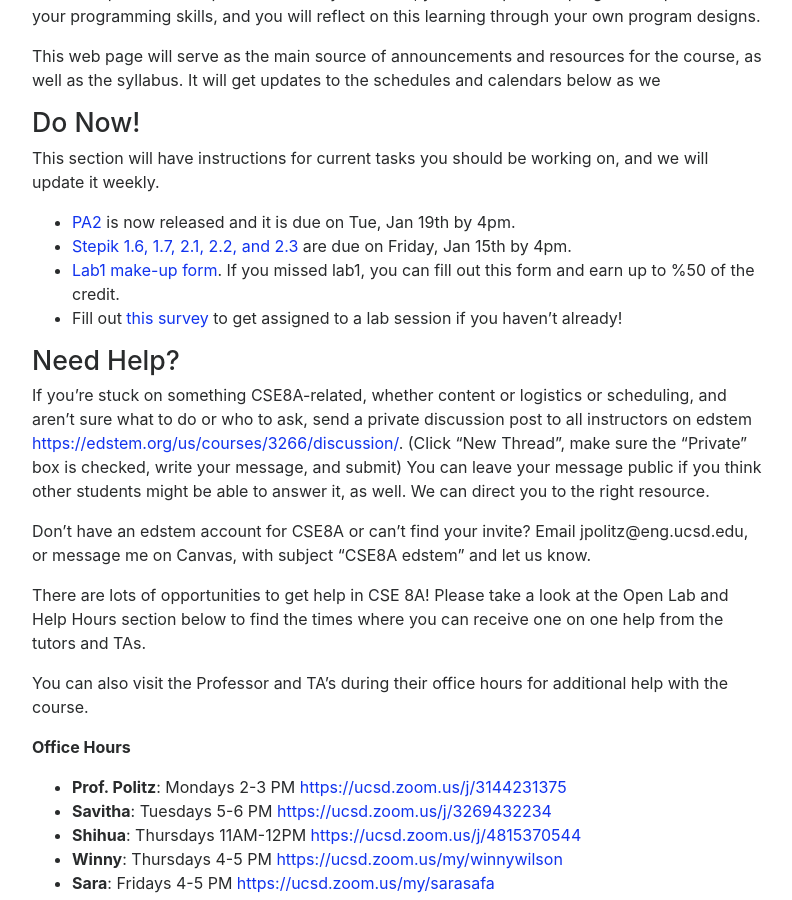
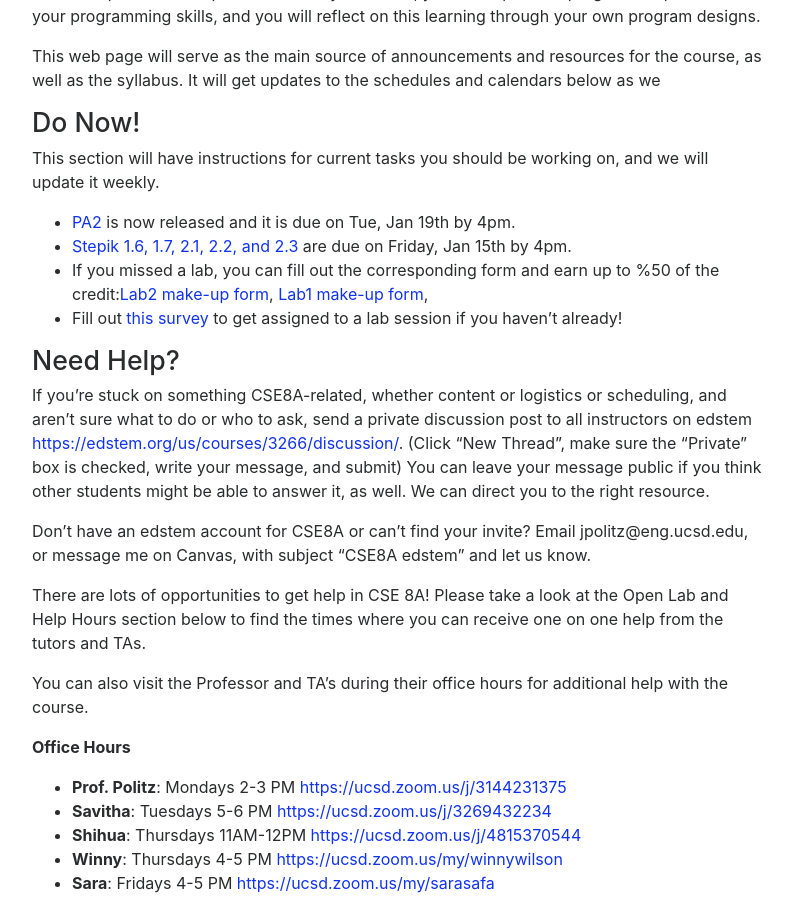
Before and after one commit to ucsd-cse8a-w21/ucsd-cse8a-w21.github.io, a Jekyll site: the page built from index.md, in a window 1280 px wide and 900 px high, scrolled down 731 px. Shown: the whole window, without its empty margins (243-1035 px from the left). Built offline with Jekyll 4.4.1, drawn with Linux system fonts in a browser that asks for light colours; nearby versions of some CDN libraries.

Commit message:
Update index.md

```diff
--- a/index.md
+++ b/index.md
@@ -30,7 +30,7 @@ on, and we will update it weekly.
 
 - [PA2](https://docs.google.com/document/d/1SxHtmDNzdm2Ogs2zA3SGog9fRD35dGPe/edit?ts=5fffccc1#) is now released and it is due on Tue, Jan 19th by 4pm.
 - [Stepik 1.6, 1.7, 2.1, 2.2, and 2.3](https://stepik.org/lesson/467747/step/1?unit=458566) are due on Friday, Jan 15th by 4pm.
-- [Lab1 make-up form](https://forms.gle/QybphWqaceBJUVQR9). If you missed lab1, you can fill out this form and earn up to %50 of the credit.
+- If you missed a lab, you can fill out the corresponding form and earn up to %50 of the credit:[Lab2 make-up form](https://forms.gle/q1s1Dr1KMe3RY77LA), [Lab1 make-up form](https://forms.gle/QybphWqaceBJUVQR9),
 - Fill out [this
 survey](https://docs.google.com/forms/d/e/1FAIpQLScrxmgbgx9BCM8n_qo-BI4rKQAXhbGR2yf-sLrJGNYnanczSA/viewform)
 to get assigned to a lab session if you haven't already!
```
